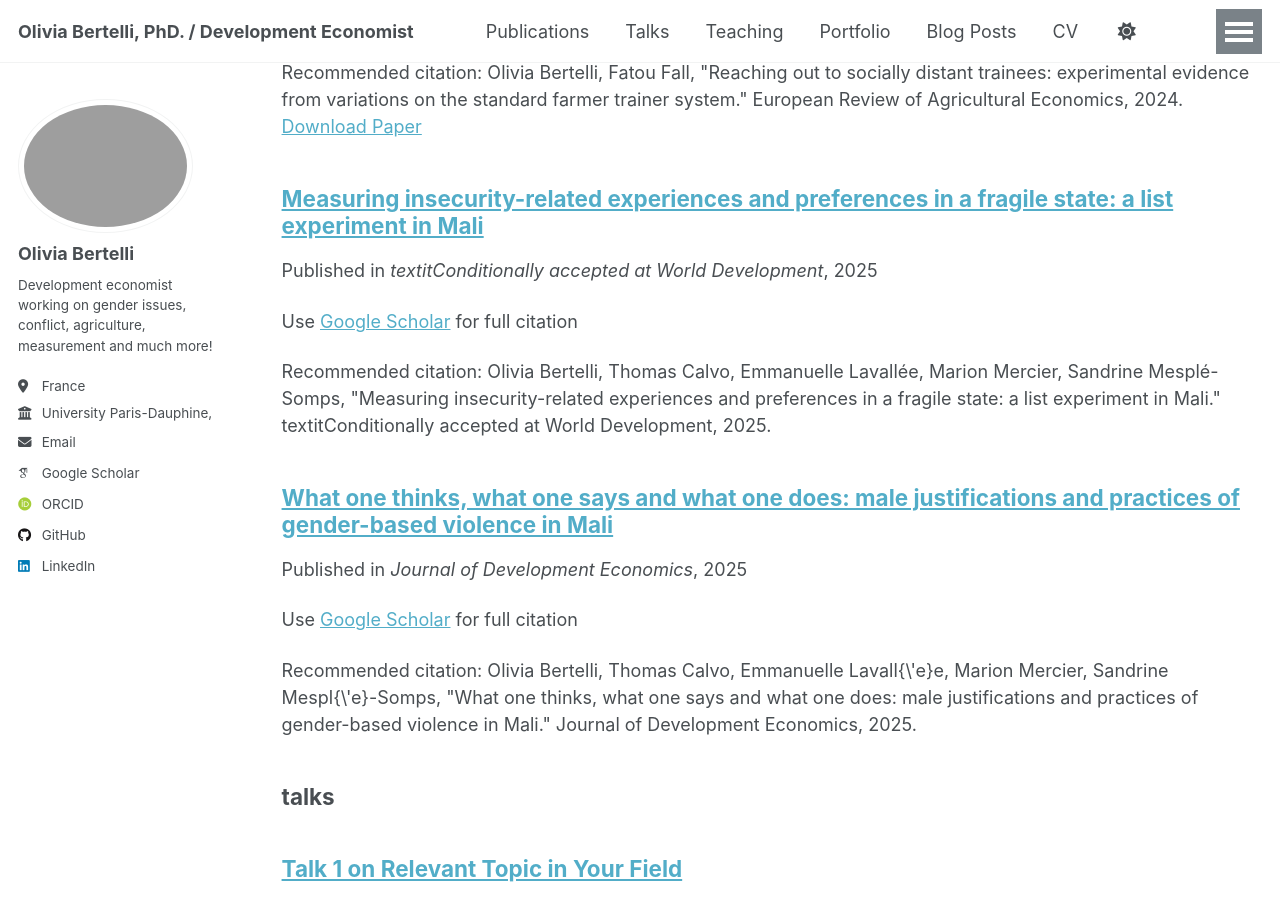
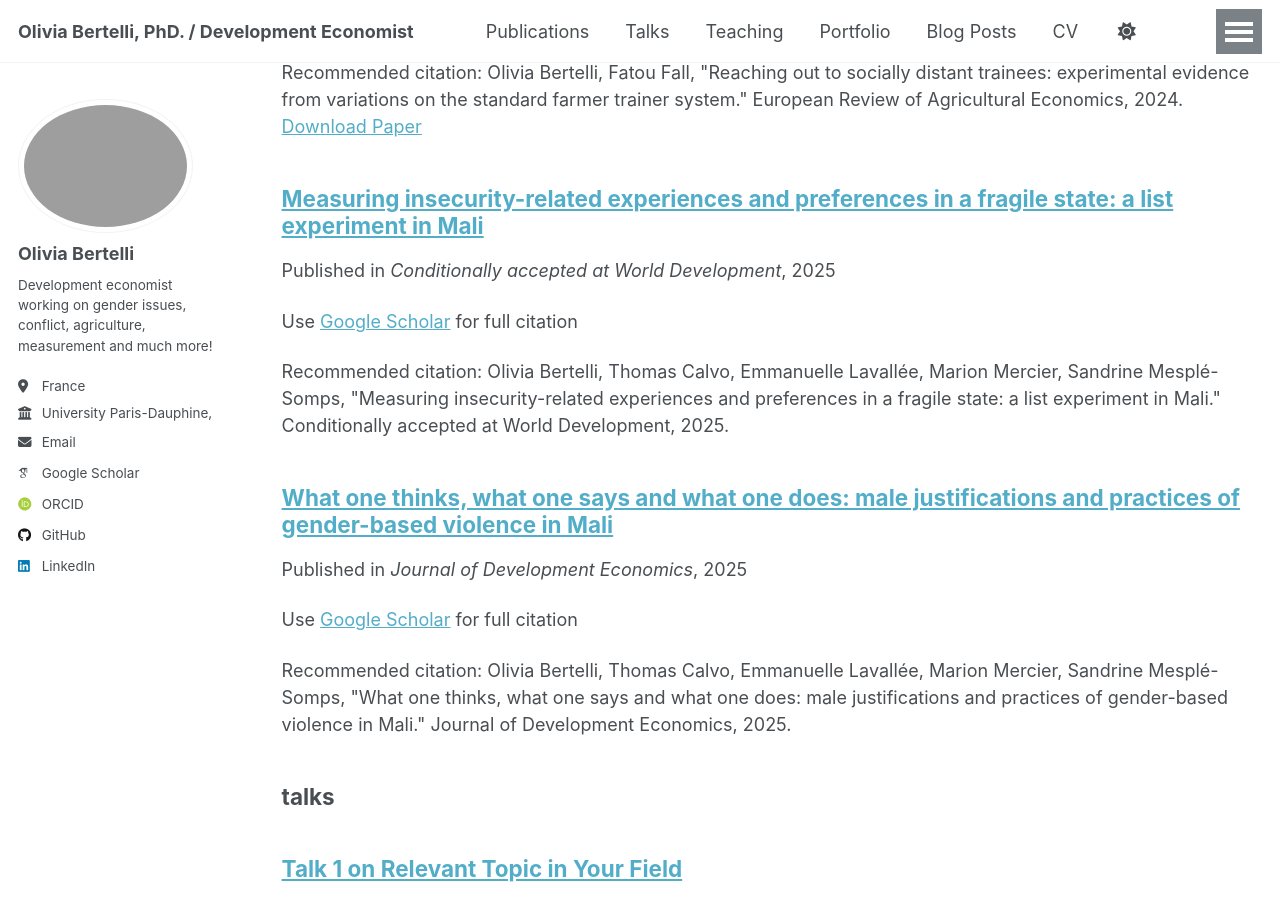
Before and after one commit to OliviaBrtl/OliviaBertelli.github.io, a Jekyll site: the page built from _pages/sitemap.md, in a window 1280 px wide and 900 px high, scrolled down 4654 px. Built offline with Jekyll 4.4.1, drawn with Linux system fonts in a browser that asks for light colours; some web fonts are replaced; a script that is not in the unit is left out.

Commit message:
Update publications list

```diff
--- a/_publications/2025-01-01-Measuring-insecurity-related-experiences-and-preferences-in-a-fragile-state-a-list-experiment-in-Mali.md
+++ b/_publications/2025-01-01-Measuring-insecurity-related-experiences-and-preferences-in-a-fragile-state-a-list-experiment-in-Mali.md
@@ -3,7 +3,7 @@ title: "Measuring insecurity-related experiences and preferences in a fragile st
 collection: publications
 permalink: /publication/2025-01-01-Measuring-insecurity-related-experiences-and-preferences-in-a-fragile-state-a-list-experiment-in-Mali
 date: 2025-01-01
-venue: 'textitConditionally accepted at World Development'
-citation: ' Olivia Bertelli,  Thomas Calvo,  Emmanuelle Lavallée,  Marion Mercier,  Sandrine Mesplé-Somps, &quot;Measuring insecurity-related experiences and preferences in a fragile state: a list experiment in Mali.&quot; textitConditionally accepted at World Development, 2025.'
+venue: 'Conditionally accepted at World Development'
+citation: ' Olivia Bertelli,  Thomas Calvo,  Emmanuelle Lavallée,  Marion Mercier,  Sandrine Mesplé-Somps, &quot;Measuring insecurity-related experiences and preferences in a fragile state: a list experiment in Mali.&quot; Conditionally accepted at World Development, 2025.'
 ---
 Use [Google Scholar](https://scholar.google.com/scholar?q=Measuring+insecurity+related+experiences+and+preferences+in+a+fragile+state:+a+list+experiment+in+Mali){:target="_blank"} for full citation
--- a/_publications/2025-01-01-What-one-thinks-what-one-says-and-what-one-does-male-justifications-and-practices-of-gender-based-violence-in-Mali.md
+++ b/_publications/2025-01-01-What-one-thinks-what-one-says-and-what-one-does-male-justifications-and-practices-of-gender-based-violence-in-Mali.md
@@ -4,6 +4,6 @@ collection: publications
 permalink: /publication/2025-01-01-What-one-thinks-what-one-says-and-what-one-does-male-justifications-and-practices-of-gender-based-violence-in-Mali
 date: 2025-01-01
 venue: 'Journal of Development Economics'
-citation: ' Olivia Bertelli,  Thomas Calvo,  Emmanuelle Lavall{\&apos;e}e,  Marion Mercier,  Sandrine Mespl{\&apos;e}-Somps, &quot;What one thinks, what one says and what one does: male justifications and practices of gender-based violence in Mali.&quot; Journal of Development Economics, 2025.'
+citation: ' Olivia Bertelli,  Thomas Calvo,  Emmanuelle Lavallée,  Marion Mercier,  Sandrine Mesplé-Somps, &quot;What one thinks, what one says and what one does: male justifications and practices of gender-based violence in Mali.&quot; Journal of Development Economics, 2025.'
 ---
 Use [Google Scholar](https://scholar.google.com/scholar?q=What+one+thinks,+what+one+says+and+what+one+does:+male+justifications+and+practices+of+gender+based+violence+in+Mali){:target="_blank"} for full citation
```
